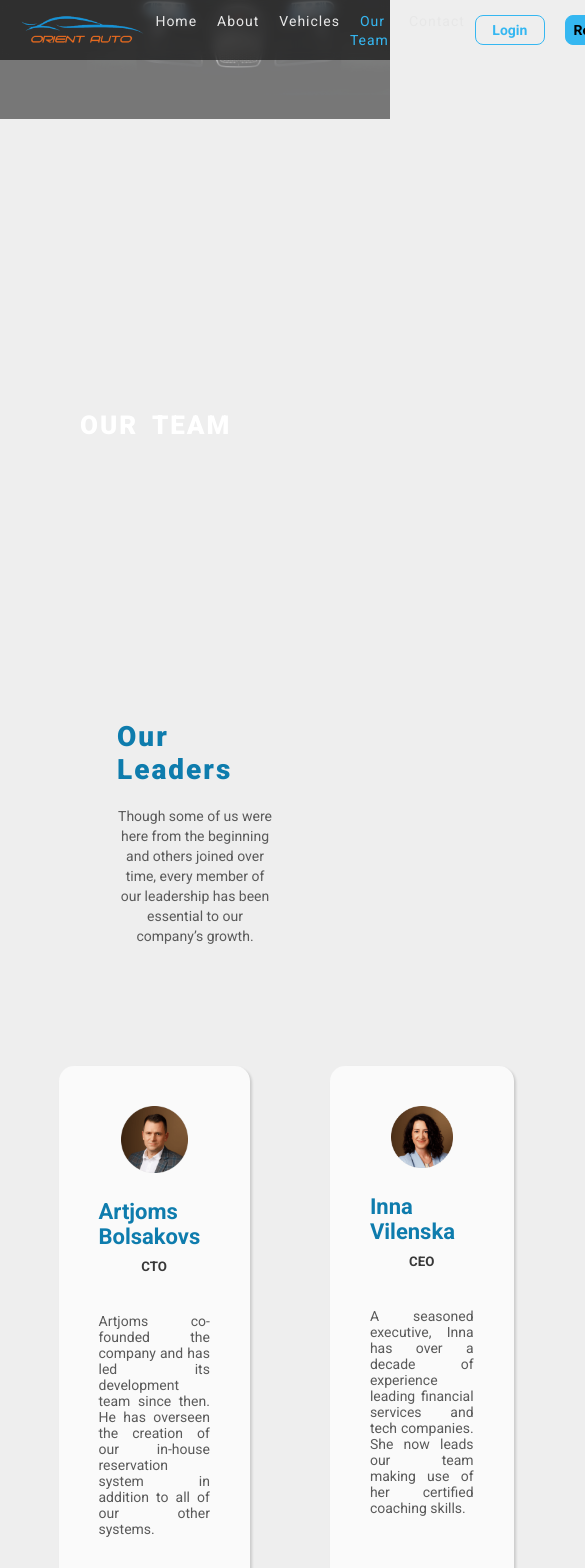
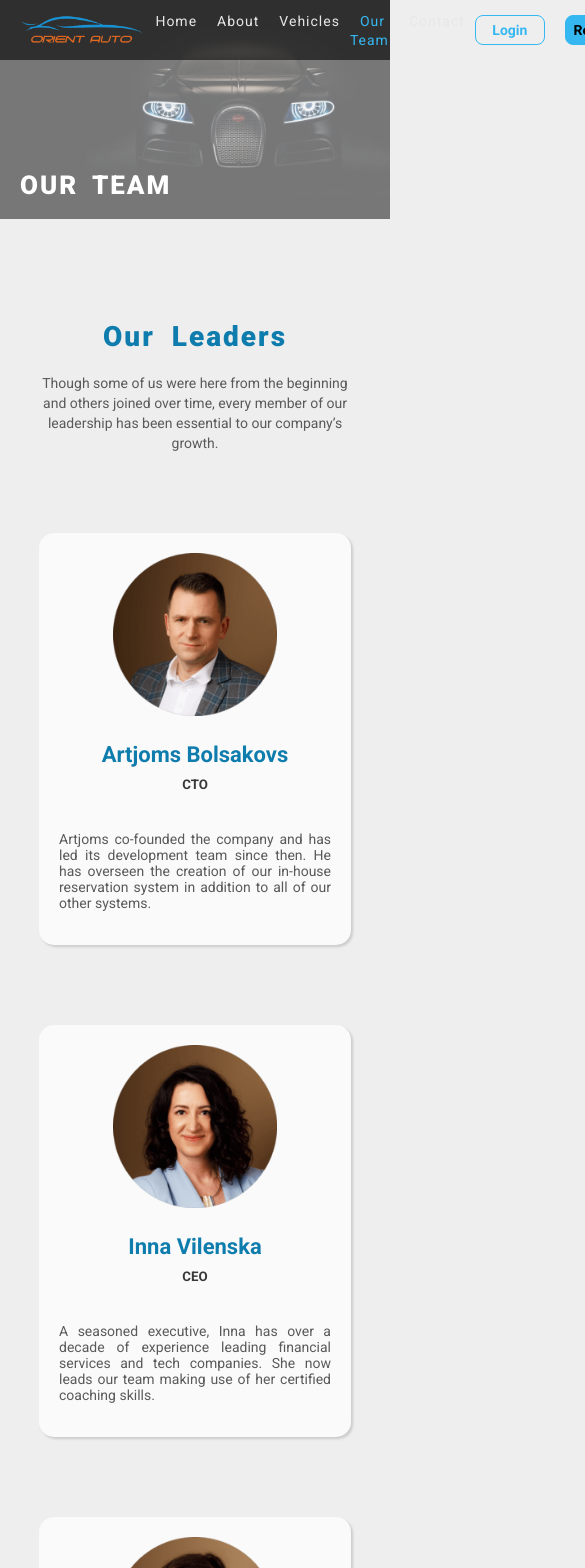
Before and after one commit to F-Naddaf/Orient-Auto, a React (Create React App) app in the folder client/: page /team in a window 390 px wide. Shown: the top 1568 px of the page, 585 px wide, since content can reach past the window. Built offline with nearby package versions, Linux system fonts and the light colour scheme; no server answers.

Commit message:
Making the team page responsive

```diff
--- a/client/src/pages/style/Team.css
+++ b/client/src/pages/style/Team.css
@@ -96,3 +96,68 @@
 .team-container .team-section .partners img {
   width: 70%;
 }
+
+@media (max-width: 1024px) {
+  .team-container .team-section .header {
+    margin: 80px 0;
+  }
+  .team-container .team-wrapper {
+    grid-template-columns: repeat(3, 1fr);
+    width: 90%;
+  }
+  .team-section .team-wrapper .team-card {
+    padding: 20px;
+  }
+}
+
+@media (max-width: 768px) {
+  .team-container .banner-wrapper {
+    width: 100%;
+    height: 300px;
+  }
+  .team-container .banner-wrapper img {
+    top: -80px;
+  }
+  .team-container .banner-wrapper h2 {
+    margin-left: 40px;
+    margin-bottom: 60px;
+  }
+  .team-container .team-wrapper {
+    grid-template-columns: repeat(2, 1fr);
+    width: 90%;
+  }
+}
+
+@media (max-width: 425px) {
+  .team-container .banner-wrapper {
+    width: 100%;
+    height: 240px;
+  }
+  .team-container .banner-wrapper img {
+    top: 0px;
+  }
+  .team-container .banner-wrapper h2 {
+    margin-left: 20px;
+    margin-bottom: 40px;
+  }
+  .team-container .team-section .header {
+    width: 80%;
+    margin: 80px 0;
+  }
+  .team-container .team-wrapper {
+    grid-template-columns: repeat(1, 1fr);
+    width: 80%;
+  }
+  .team-container .team-wrapper .more-info {
+    width: 90%;
+  }
+  .team-container .team-wrapper aside {
+    width: 90%;
+  }
+  .team-container .team-section .partners {
+    grid-template-columns: repeat(2, 1fr);
+    width: 90%;
+    gap: 30px;
+    justify-items: center;
+  }
+}
```
